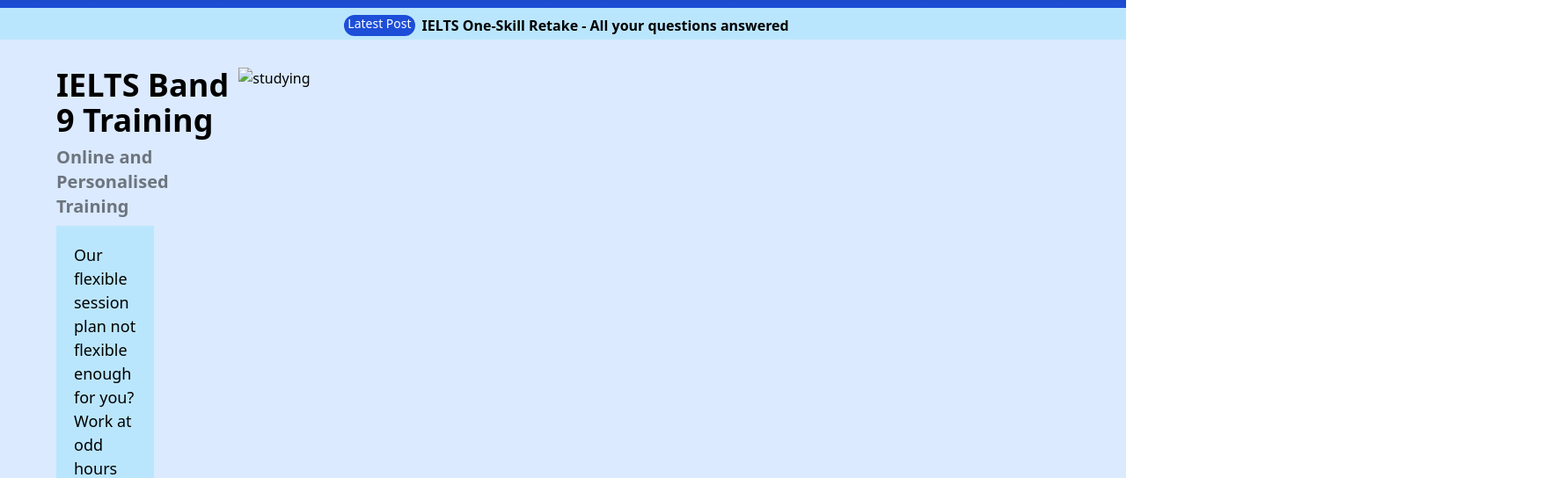
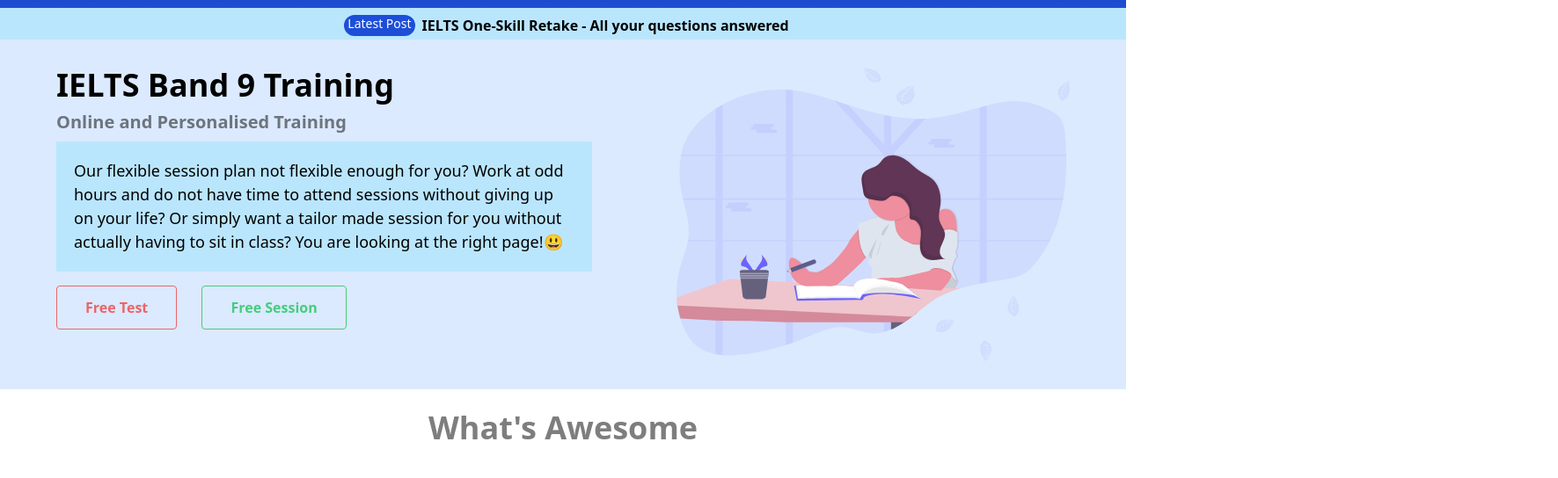
Before and after one commit to voilacode/fa-tailwind, a website: page src/ieltsband9.html in a window 1280 px wide. Shown: the part 55-599 px from the top of the page at 88% size, 1771 px wide, since content can reach past the window. Drawn offline with nearby package versions, Linux system fonts and the light colour scheme; the site is published under a folder, as on GitHub Pages, so addresses that start at the root find nothing.

Commit message:
updated ieltsband9.html

```diff
--- a/src/ieltsband9.html
+++ b/src/ieltsband9.html
@@ -159,7 +159,7 @@
 
         </div>
         <div>
-            <img src="/assets/file_studying.svg" alt="studying" width="1500px" height="900px">
+            <img src="../assets/file_studying.svg" alt="studying" width="1500px" height="900px">
         </div>
     </div>
     </div>
```
